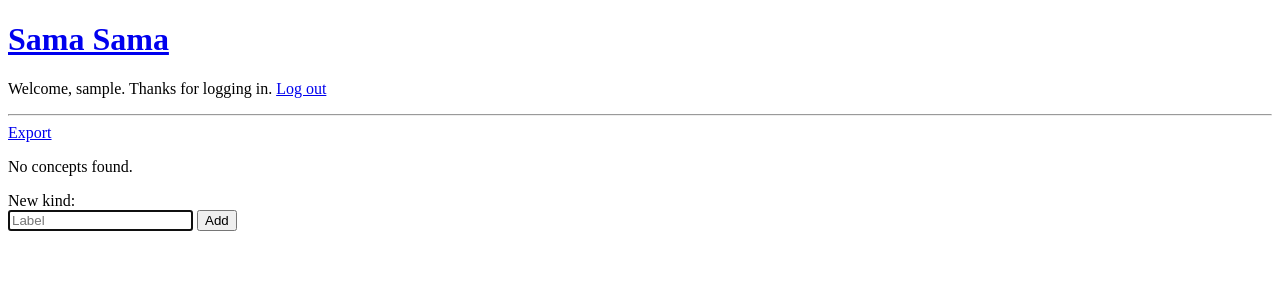
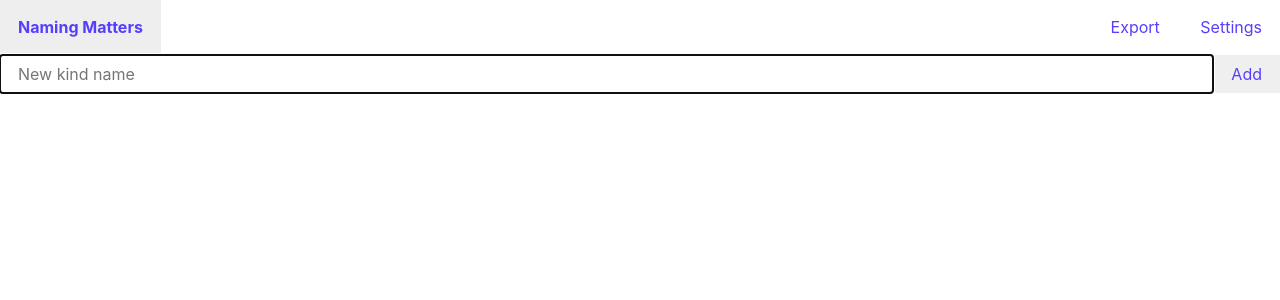
Before and after one commit to sander/naming-matters, a Django app: page /naming/ in a window 1280 px wide. Shown: the top 300 px of the page. Run offline with Django 3.2, Linux system fonts and the light colour scheme; the visitor is signed in with stand-in values (Sample User, id 1); data that the repository does not hold is empty.

Commit message:
Styling etc

```diff
--- /dev/null
+++ b/naming/static/naming/main.css
@@ -0,0 +1,72 @@
+body {
+  background: white;
+  color: #111;
+  font-family: -apple-system, BlinkMacSystemFont, "Segoe UI", Roboto, Helvetica,
+    Arial, sans-serif, "Apple Color Emoji", "Segoe UI Emoji", "Segoe UI Symbol";
+  line-height: 1.2;
+  margin: 0;
+}
+
+a,
+button {
+  text-decoration: none;
+  color: #573efb;
+}
+
+a:hover {
+  background: #eee;
+}
+
+.header {
+  display: flex;
+}
+
+.header h1,
+.header p {
+  font-size: inherit;
+  margin: 0;
+}
+
+.header h1 {
+  font-weight: bold;
+  flex: 1;
+}
+
+.header h1 a,
+.header p a {
+  padding: 18px;
+  display: inline-block;
+}
+
+.concepts ul {
+  list-style: none;
+  padding: 0;
+  margin: 0;
+}
+
+.concepts li a {
+  display: block;
+  padding: 9px 18px;
+}
+
+.add-form {
+  display: flex;
+}
+
+.add-form input,
+.add-form button,
+.add-form select {
+  font-family: inherit;
+  font-size: inherit;
+  padding: 9px 18px;
+  border: none;
+}
+
+.add-form input {
+  color: inherit;
+  z-index: 1;
+}
+
+.add-form__main-field {
+  flex: 1;
+}
--- a/naming/templates/base.html
+++ b/naming/templates/base.html
@@ -1,16 +1,16 @@
 <!DOCTYPE html>
 
-<h1><a href="{% url "naming:index" %}">Sama Sama</a></h1>
+{% load static %}
 
-{% if user.is_authenticated %}
-<p>
-  Welcome, {{ user.username }}. Thanks for logging in.
-  <a href="{% url "logout" %}">Log out</a>
-</p>
-{% else %}
-<p>Welcome, new user. Please log in.</p>
-{% endif %}
+<meta name="viewport" content="initial-scale=1">
+<link rel="stylesheet" href="{% static 'naming/main.css' %}">
 
-<hr />
+<header class="header">
+  <h1><a href="{% url 'naming:index' %}">Naming Matters</a></h1>
+  <p>
+  <a href="{% url 'naming:export' %}">Export</a>
+  <a href="{% url 'naming:settings' %}">Settings</a>
+  </p>
+</header>
 
 {% block content %}{% endblock %}
--- /dev/null
+++ b/naming/templates/naming/concept_list.html
@@ -0,0 +1,11 @@
+<div class="concepts">
+  {% if concepts %}
+    <ul>
+      {% for concept in concepts %}
+      <li>
+        <a href="{% url "naming:detail" concept.key %}">{{ concept.label }}</a>
+      </li>
+      {% endfor %}
+    </ul>
+  {% endif %}
+</div>
--- a/naming/templates/naming/index.html
+++ b/naming/templates/naming/index.html
@@ -1,36 +1,13 @@
-{% extends "base.html" %}
+{% extends 'base.html' %}
 
 {% block content %}
 
-<a href="{% url 'naming:export' %}">Export</a>
+{% include 'naming/concept_list.html' with concepts=concept_list %}
 
-{% if concept_list %}
-<ul>
-  {% for concept in concept_list %}
-  <li>
-    <a href="{% url "naming:detail" concept.key %}">{{ concept.label }}</a>
-  </li>
-  {% endfor %}
-</ul>
-{% else %}
-<p>No concepts found.</p>
-{% endif %}
-
-<!--
-<form action="{% url "naming:new" %}" method="post">
+<form class="add-form" action="{% url 'naming:new' %}" method="post">
   {% csrf_token %}
-  <input name="label" placeholder="Label">
-  <input name="kind" placeholder="Kind">
-  <input name="context" placeholder="Context">
-  <button type="submit">Save</button>
-</form>
--->
-
-New kind:
-<form action="{% url "naming:new" %}" method="post">
-  {% csrf_token %}
-  <input name="label" placeholder="Label" autofocus>
-  <button type="submit">Add</button>
+  <input class="add-form__main-field" name="label" placeholder="New kind name" autofocus>
+  <button class="add-form__main-button" type="submit">Add</button>
 </form>
 
 {% endblock %}
--- a/naming/urls.py
+++ b/naming/urls.py
@@ -10,4 +10,5 @@ urlpatterns = [
     path("_new/", views.new, name="new"),
     path("_edit/<uuid:concept_key>/", views.edit, name="edit"),
     path("_export/", views.export, name="export"),
+    path("_settings/", views.settings, name="settings"),
 ]
--- a/naming/views.py
+++ b/naming/views.py
@@ -9,11 +9,10 @@ from .models import Concept
 
 @login_required
 def index(request):
-    concept_list = Concept.objects.filter(owner=request.user, kind=None)
+    concept_list = Concept.objects.filter(
+        owner=request.user, kind=None).order_by("label")
     context = {"concept_list": concept_list}
     return render(request, "naming/index.html", context)
-    # output = ", ".join([c.label for c in concept_list])
-    # return HttpResponse(output)
 
 
 @login_required
@@ -80,3 +79,8 @@ def export(request):
     template = loader.get_template("naming/export.ttl")
     concepts = Concept.objects.filter(owner=request.user)
     return HttpResponse(template.render({"concepts": concepts}, request), content_type="text/plain")
+
+
+@login_required
+def settings(request):
+    return render(request, "naming/settings.html", {})
--- a/sama/settings.py
+++ b/sama/settings.py
@@ -25,7 +25,7 @@ SECRET_KEY = 'vmg5zjc&^)sd&e!a$@6m#=85tr=+^$ezk@!6vhgxvmrol3)sj='
 # SECURITY WARNING: don't run with debug turned on in production!
 DEBUG = True
 
-ALLOWED_HOSTS = []
+ALLOWED_HOSTS = ["wortel.fritz.box", "localhost"]
 
 
 # Application definition
```
Also changed, not shown: naming/templates/naming/detail.html (+8 -35 lines), naming/templates/naming/settings.html (added, +16 -0 lines).
